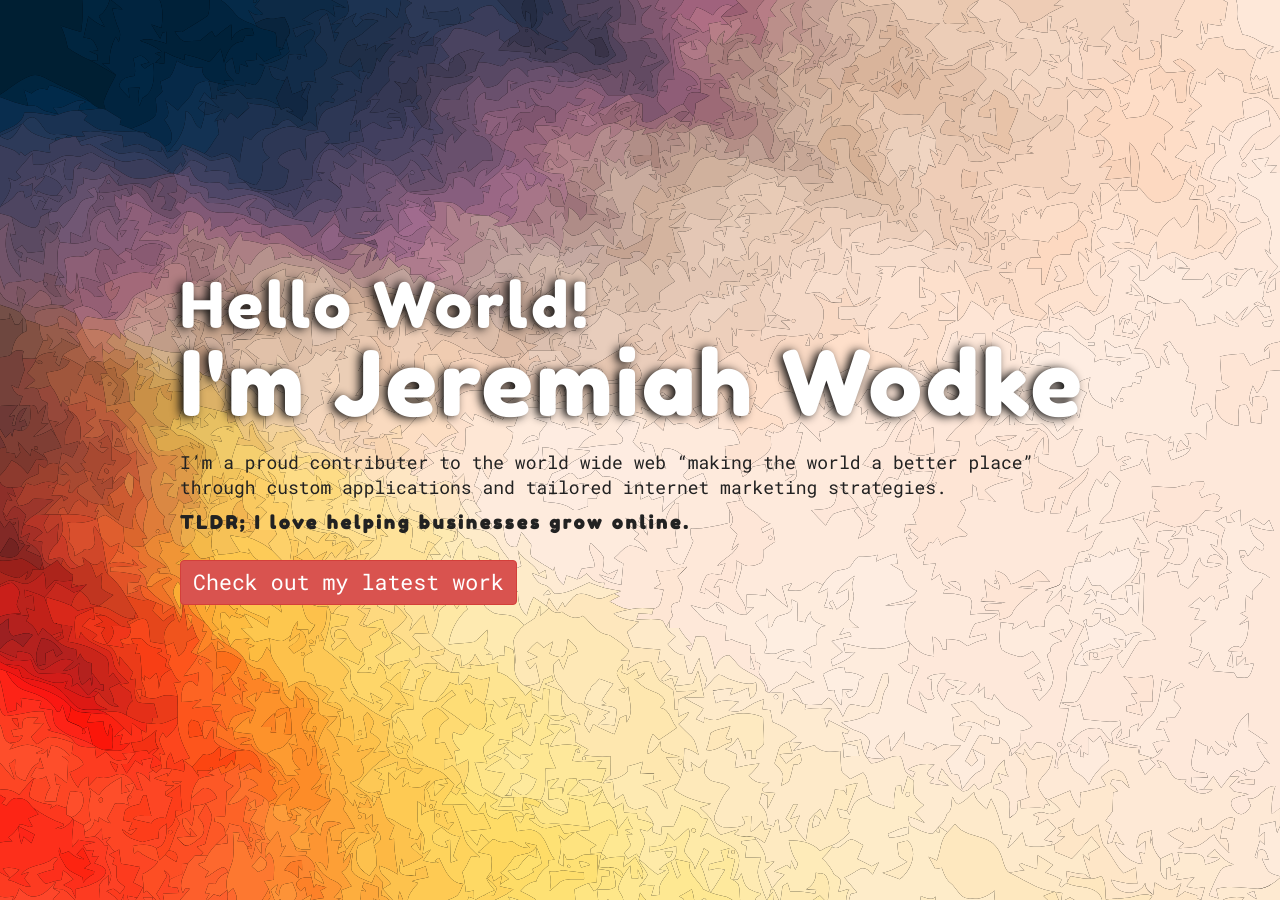
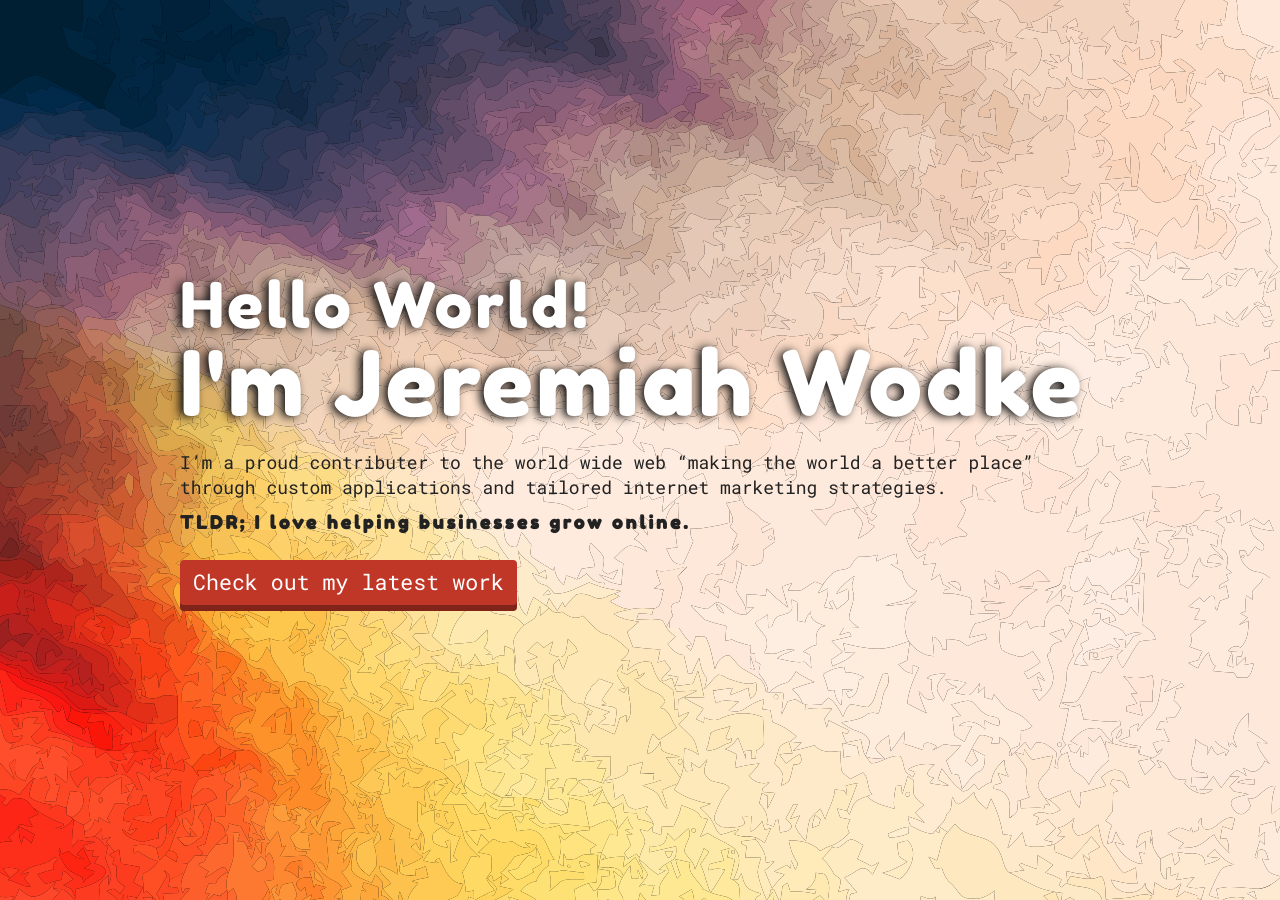
Before and after one commit to JWizerd/2017_personal_portfolio, a Jekyll site: the page built from index.html, in a window 1280 px wide. Built offline with Jekyll 4.4.1, drawn with Linux system fonts in a browser that asks for light colours.

Commit message:
3d button red css

```diff
--- a/assets/css/main.scss
+++ b/assets/css/main.scss
@@ -61,7 +61,18 @@ button {
 
 .btn-red {
   margin-top: 25px;
+  transition: .2s;
   font-size: 1.2em;
+  background-color: $apple;
+  @extend .white;
+  box-shadow: 0px 6px 0px #802319;
+}
+
+.btn-red:hover {
+  margin-top: 27px;
+  background-color: #a93023;
+  box-shadow: 0px 0px 0px;
+  @extend .white;
 }
 
 .hello, .my-name, strong {
--- a/index.html
+++ b/index.html
@@ -11,4 +11,4 @@ layout: default
 
   <strong>TLDR; I love helping businesses grow online.</strong>
 
-  <button class="btn btn-danger btn-red">Check out my latest work</button>
+  <button class="btn btn-red">Check out my latest work</button>
```
Also changed, not shown: 2 other files.
